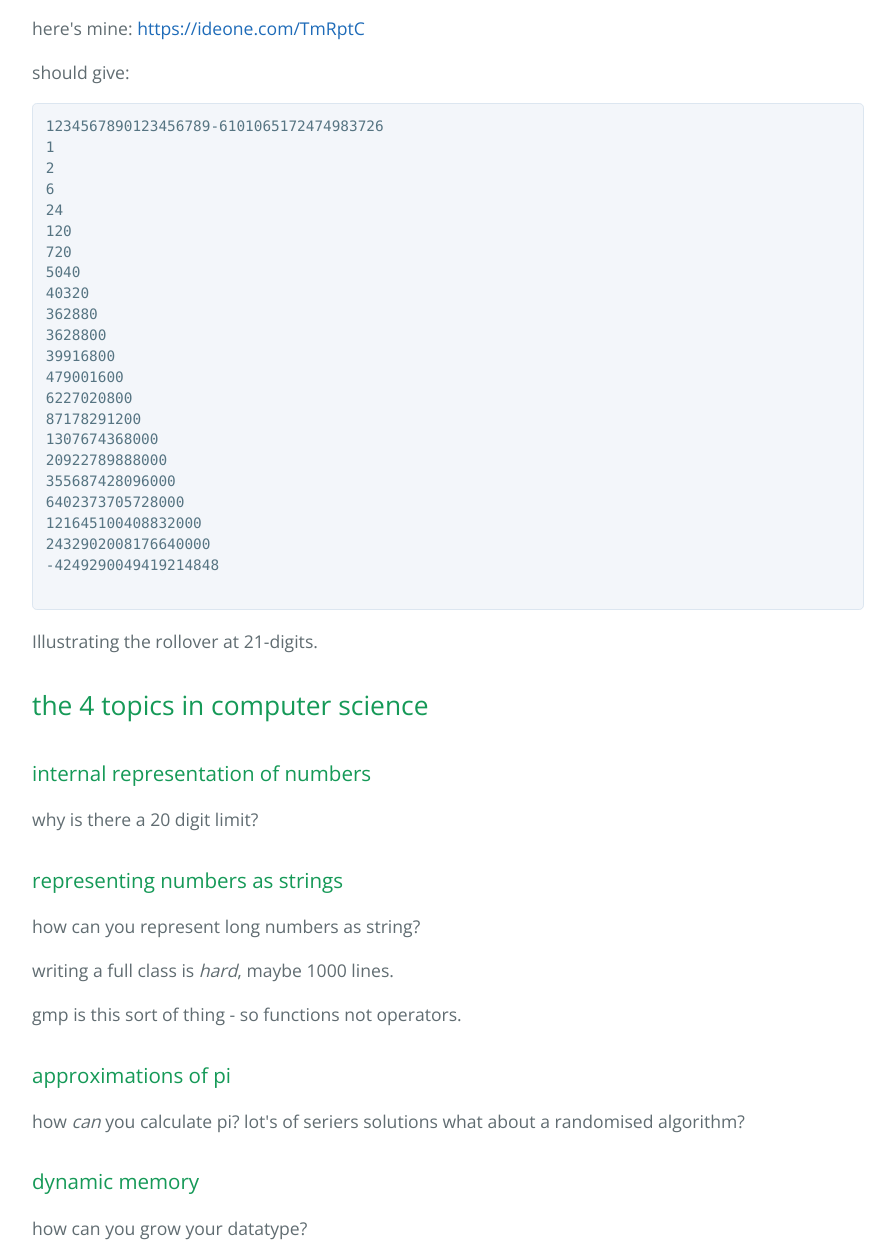
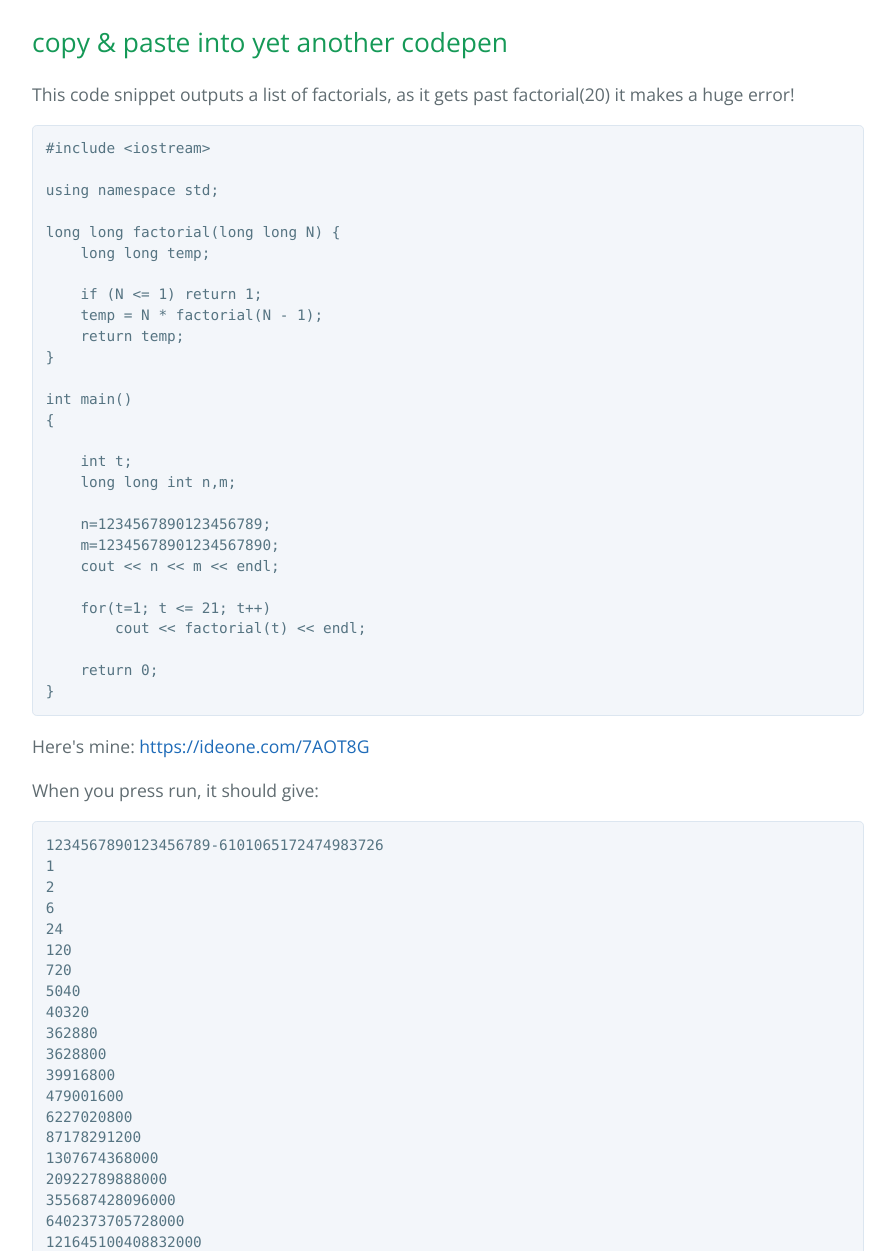
Before and after one commit to JohnReeves/largeNumbers, a plain HTML site: page index.html in a window 1280 px wide. Shown: the part 520-1771 px from the top of the page, without its empty margins (192-1087 px from the left). Drawn offline with nearby package versions, Linux system fonts and the light colour scheme.

Commit message:
Create gh-pages branch via GitHub

```diff
--- a/index.html
+++ b/index.html
@@ -2,7 +2,7 @@
 <html lang="en-us">
   <head>
     <meta charset="UTF-8">
-    <title>Large Numbers by JohnReeves</title>
+    <title>Largenumbers by JohnReeves</title>
     <meta name="viewport" content="width=device-width, initial-scale=1">
     <link rel="stylesheet" type="text/css" href="stylesheets/normalize.css" media="screen">
     <link href='https://fonts.googleapis.com/css?family=Open+Sans:400,700' rel='stylesheet' type='text/css'>
@@ -11,22 +11,56 @@
   </head>
   <body>
     <section class="page-header">
-      <h1 class="project-name">Large Numbers</h1>
+      <h1 class="project-name">Largenumbers</h1>
       <h2 class="project-tagline">demonstrate getting past 20 digit limit of c++ large numbers</h2>
+      <a href="https://github.com/JohnReeves/largeNumbers" class="btn">View on GitHub</a>
+      <a href="https://github.com/JohnReeves/largeNumbers/zipball/master" class="btn">Download .zip</a>
+      <a href="https://github.com/JohnReeves/largeNumbers/tarball/master" class="btn">Download .tar.gz</a>
     </section>
 
     <section class="main-content">
       <h1>
-<a id="largenumbers" class="anchor" href="#largenumbers" aria-hidden="true"><span aria-hidden="true" class="octicon octicon-link"></span></a>largeNumbers</h1>
+<a id="large-numbers" class="anchor" href="#large-numbers" aria-hidden="true"><span aria-hidden="true" class="octicon octicon-link"></span></a>Large Numbers</h1>
 
 <p>demonstrate getting past 20 digit limit of c++ large numbers</p>
 
 <h2>
-<a id="copy--past-into-yacc-codepen" class="anchor" href="#copy--past-into-yacc-codepen" aria-hidden="true"><span aria-hidden="true" class="octicon octicon-link"></span></a>copy &amp; past into yacc codepen</h2>
+<a id="copy--paste-into-yet-another-codepen" class="anchor" href="#copy--paste-into-yet-another-codepen" aria-hidden="true"><span aria-hidden="true" class="octicon octicon-link"></span></a>copy &amp; paste into yet another codepen</h2>
 
-<p>here's mine: <a href="https://ideone.com/TmRptC">https://ideone.com/TmRptC</a></p>
+<p>This code snippet outputs a list of factorials, as it gets past factorial(20) it makes a huge error!</p>
 
-<p>should give:</p>
+<pre><code>#include &lt;iostream&gt;
+
+using namespace std;
+
+long long factorial(long long N) {
+    long long temp;
+
+    if (N &lt;= 1) return 1;
+    temp = N * factorial(N - 1);
+    return temp;
+}
+
+int main()
+{
+
+    int t;
+    long long int n,m;
+
+    n=1234567890123456789;
+    m=12345678901234567890;
+    cout &lt;&lt; n &lt;&lt; m &lt;&lt; endl;
+
+    for(t=1; t &lt;= 21; t++)
+        cout &lt;&lt; factorial(t) &lt;&lt; endl;
+
+    return 0;
+}
+</code></pre>
+
+<p>Here's mine: <a href="https://ideone.com/7AOT8G">https://ideone.com/7AOT8G</a></p>
+
+<p>When you press run, it should give:</p>
 
 <pre><code>1234567890123456789-6101065172474983726
 1
@@ -61,28 +95,28 @@
 <h3>
 <a id="internal-representation-of-numbers" class="anchor" href="#internal-representation-of-numbers" aria-hidden="true"><span aria-hidden="true" class="octicon octicon-link"></span></a>internal representation of numbers</h3>
 
-<p>why is there a 20 digit limit?</p>
+<p>Why is there a 20 digit limit?</p>
 
 <h3>
 <a id="representing-numbers-as-strings" class="anchor" href="#representing-numbers-as-strings" aria-hidden="true"><span aria-hidden="true" class="octicon octicon-link"></span></a>representing numbers as strings</h3>
 
-<p>how can you represent long numbers as string?</p>
+<p>How can you represent long numbers as string?</p>
 
-<p>writing a full class is <em>hard</em>, maybe 1000 lines.</p>
+<p>Writing a full class is <em>hard</em>, maybe 1000 lines.</p>
 
 <p>gmp is this sort of thing - so functions not operators.</p>
 
 <h3>
 <a id="approximations-of-pi" class="anchor" href="#approximations-of-pi" aria-hidden="true"><span aria-hidden="true" class="octicon octicon-link"></span></a>approximations of pi</h3>
 
-<p>how <em>can</em> you calculate pi?
-lot's of seriers solutions
-what about a randomised algorithm?</p>
+<p>How <em>can</em> you calculate pi?
+There are lot's of series solutions
+What about a randomised algorithm?</p>
 
 <h3>
 <a id="dynamic-memory" class="anchor" href="#dynamic-memory" aria-hidden="true"><span aria-hidden="true" class="octicon octicon-link"></span></a>dynamic memory</h3>
 
-<p>how can you grow your datatype?</p>
+<p>How can you grow your datatype?</p>
 
       <footer class="site-footer">
         <span class="site-footer-owner"><a href="https://github.com/JohnReeves/largeNumbers">Largenumbers</a> is maintained by <a href="https://github.com/JohnReeves">JohnReeves</a>.</span>
```
Also changed, not shown: params.json (+1 -1 lines).
